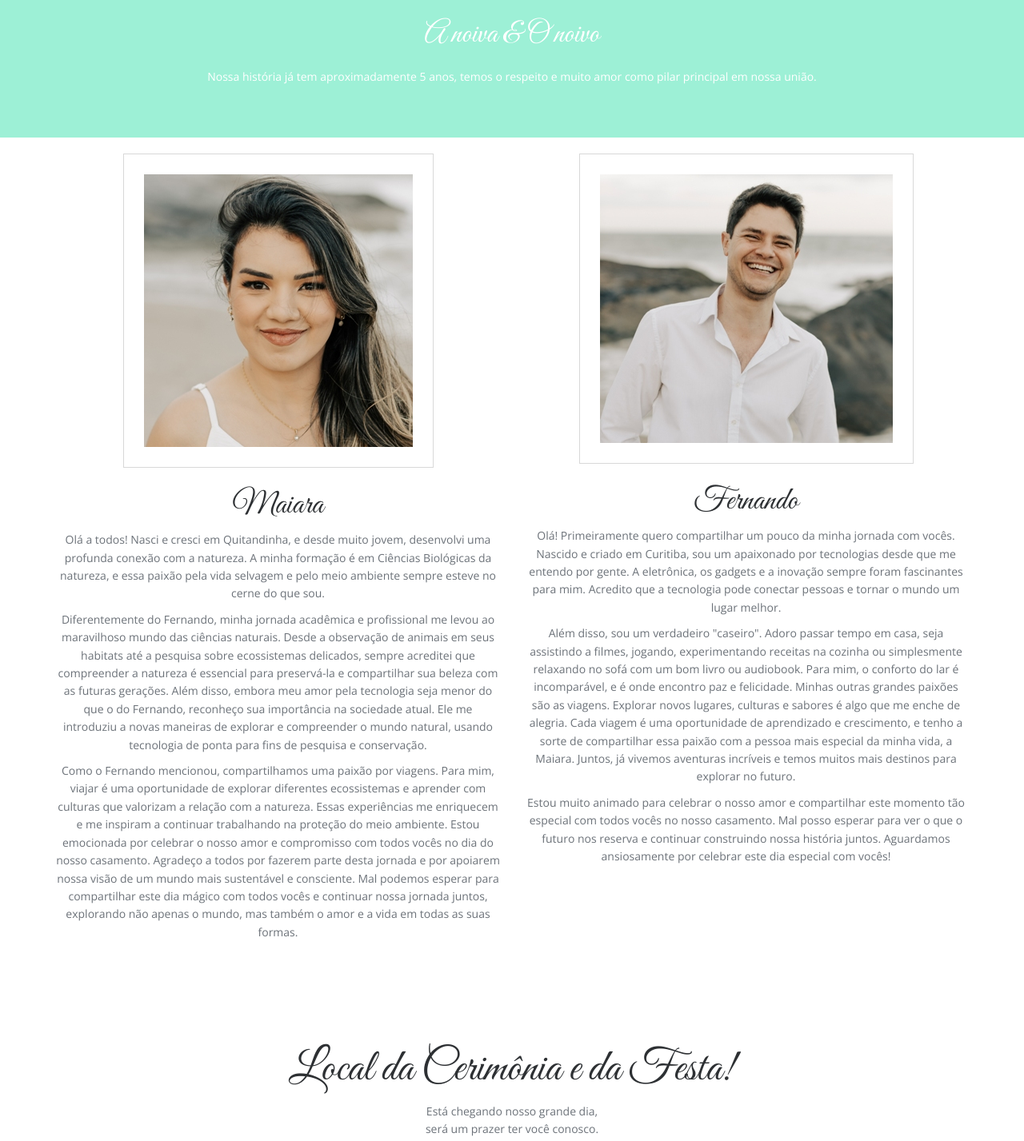
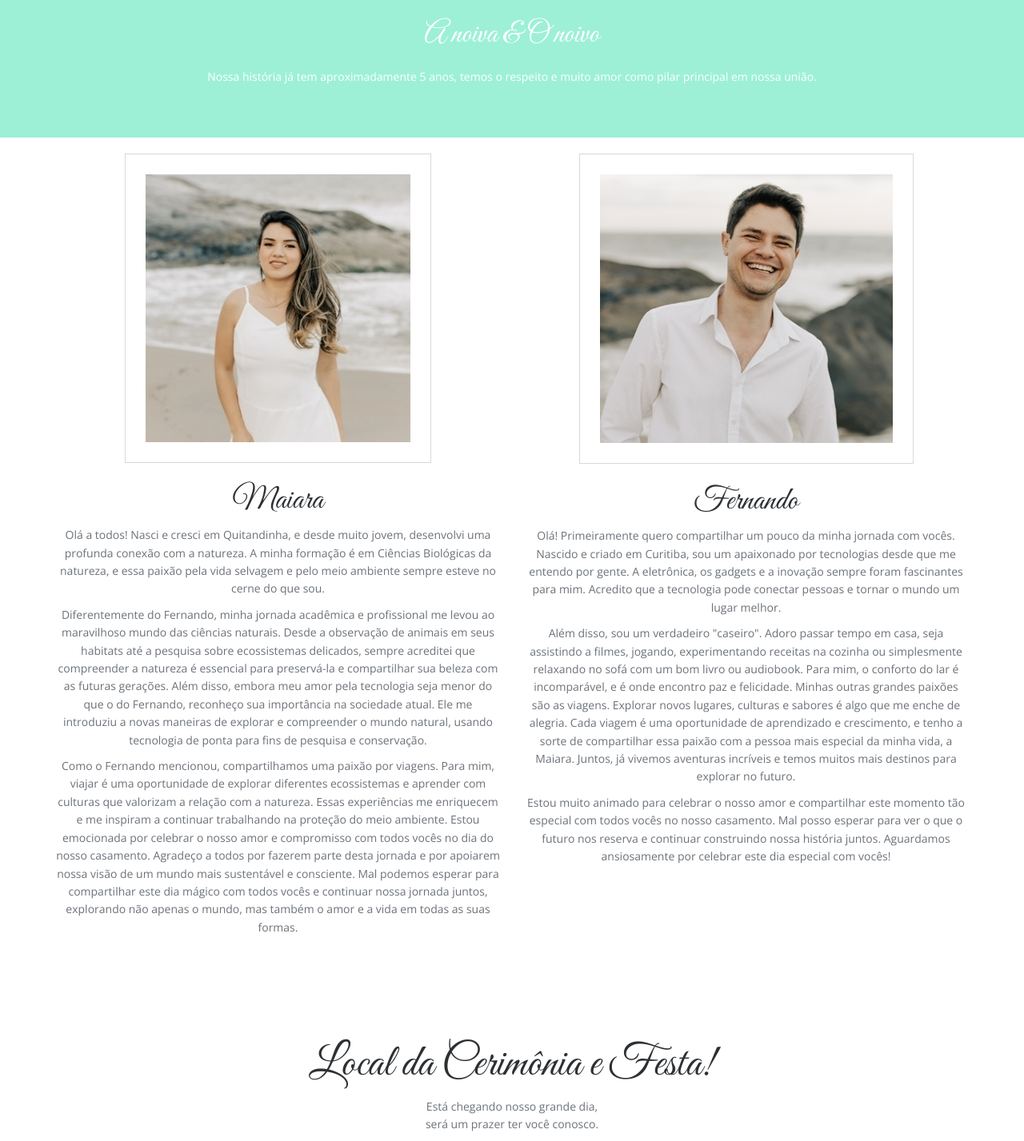
Before and after one commit to FernandoAntonioAzevedo/MaiaraEfernando, a plain HTML site: page index.html in a window 1280 px wide. Shown: the part 802-2229 px from the top of the page at 80% size. Drawn offline with nearby package versions, Linux system fonts and the light colour scheme; files whose address does not match are found by name.

Commit message:
enviando alteração de foto da noiva

```diff
--- a/index.html
+++ b/index.html
@@ -121,7 +121,7 @@
             <div id="content24" data-section="content-24" class="data-section">
     		<div class="col-md-6">
 
-				<img src="imagens/M+F-174.jpg" alt="bride" class="img-middle"/>
+				<img src="./imagens/M+F-171 - copia para bio site.jpg" alt="bride" class="img-middle"/>
 				<div class="align-center">
 				<h3>Maiara</h3>
 				<p>Olá a todos! Nasci e cresci em Quitandinha, e desde muito jovem, desenvolvi uma profunda conexão com a natureza.
@@ -178,7 +178,7 @@
 <section id="services" class="services service-section">
   <div class="container">
   <div class="section-header">
-                <h2 class="wow fadeInDown animated">Local da Cerimônia e da Festa!</h2>
+                <h2 class="wow fadeInDown animated">Local da Cerimônia e Festa!</h2>
                 <p class="wow fadeInDown animated">Está chegando nosso grande dia,<br> será um prazer ter você conosco.</p>
             </div>
     <div class="row">
@@ -442,7 +442,7 @@ semper aliquam quis mattis consectetur adipiscing elit.." </p>
           <input name="name" id="name" type="text" class="col-xs-12 col-sm-12 col-md-12 col-lg-12" placeholder="Seu nome..." >
           <input name="email" id="email" type="email" class=" col-xs-12 col-sm-12 col-md-12 col-lg-12 noMarr" placeholder="Seu email..." >
           <textarea name="comments" id="comments" cols="" rows="" class="col-xs-12 col-sm-12 col-md-12 col-lg-12" placeholder="Mensagem..."></textarea>
-          <input type="submit" id="submit" name="send" class="submitBnt" value="Send">
+          <input type="submit" id="submit" name="send" class="submitBnt" value="Enviar">
           <div id="simple-msg"></div>
         </form>
       </div>
@@ -457,7 +457,7 @@ semper aliquam quis mattis consectetur adipiscing elit.." </p>
     <div class="col-xs-12">
     	<iframe width="100%" height="400" frameborder="0" scrolling="no" marginheight="0" marginwidth="0" src="https://www.google.com/maps/embed?pb=!1m18!1m12!1m3!1d3593.172429553266!2d-49.34678652459952!3d-25.76486757734983!2m3!1f0!2f0!3f0!3m2!1i1024!2i768!4f13.1!3m3!1m2!1s0x94dc531510a471c1%3A0xf57b222a61004160!2zQ2jDoWNhcmEgw4FndWEgQ2xhcmE!5e0!3m2!1spt-BR!2sbr!4v1695113012907!5m2!1spt-BR!2sbr"></iframe>
 
-          <div id="map-overlay" class="col-xs-5 col-xs-offset-6" style="">
+          <div id="map-overlay" class="col-xs-5 col-xs-offset-6" style ="">
     		<h2 style="margin-top:0;color:#fff;">Contate-nos</h2>
     		<address style="color:#fff;">
     			<strong>Maiara & Fernando</strong>
```
Also changed, not shown: imagens/M+F-171 - copia para bio site.jpg (added).
